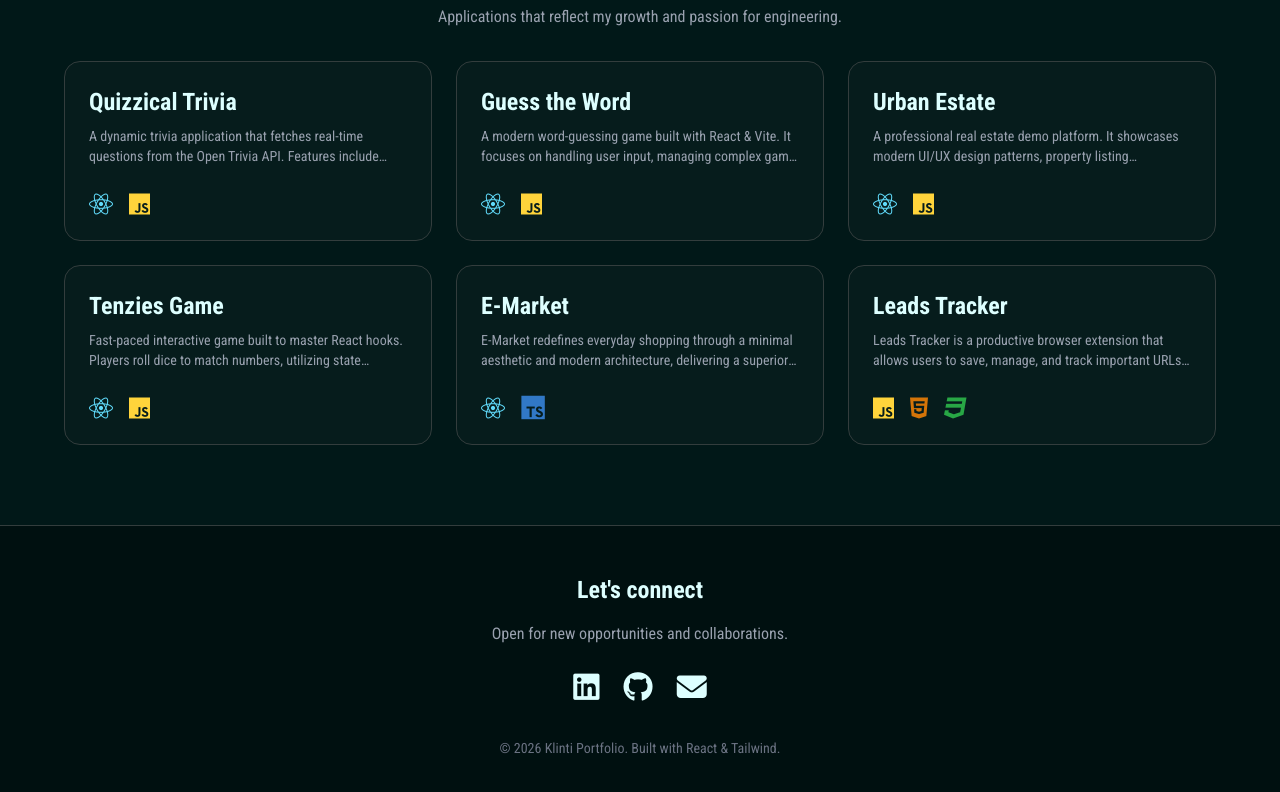
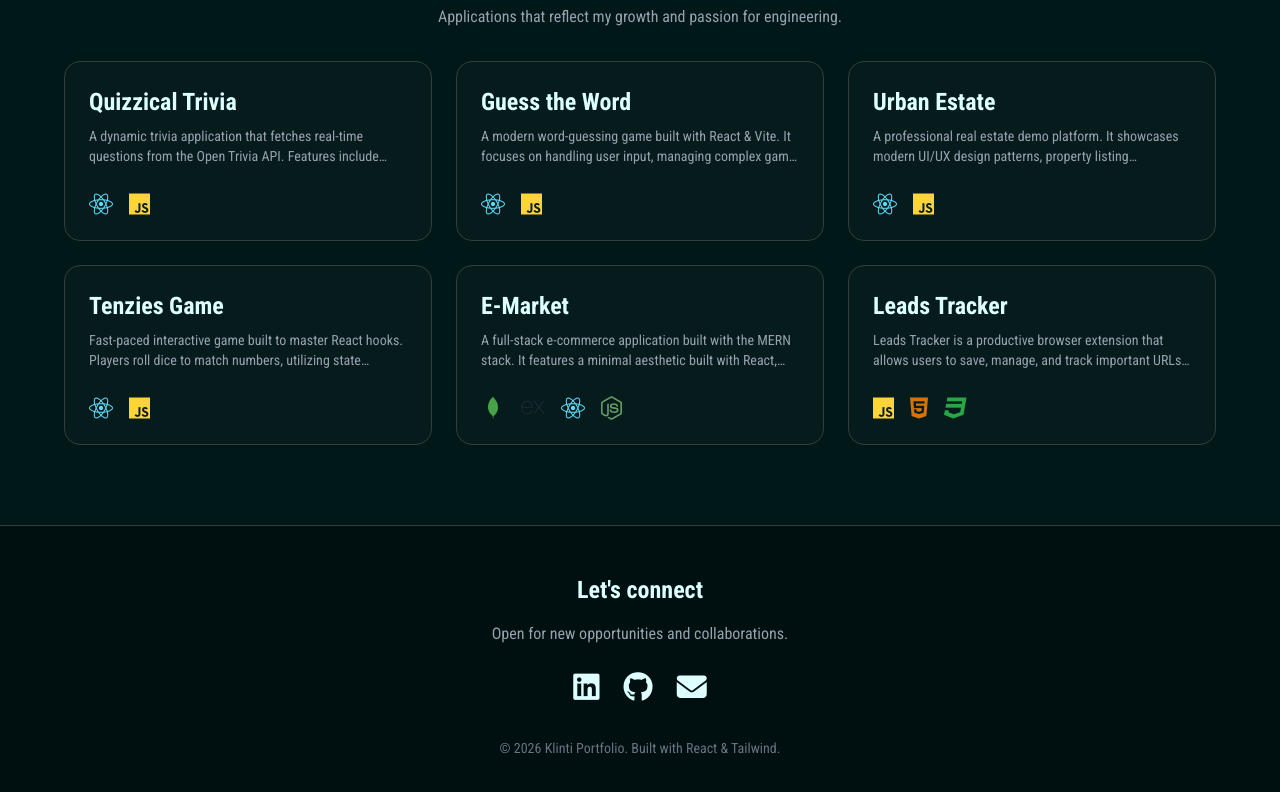
Before and after one commit to Klinti13/Klinti-s-Portfolio, a React (Vite) app: page / in a window 1280 px wide. Shown: the part 1199-1991 px from the top of the page. Built offline with nearby package versions, Linux system fonts and the light colour scheme.

Commit message:
“update”

```diff
--- a/src/App.jsx
+++ b/src/App.jsx
@@ -34,12 +34,17 @@ const projectData = [
     icons: ["fa-brands fa-react text-[#61DBFB]", "fa-brands fa-js text-[#FFD43B]"]
   },
   {
-    id: 5,
-    title: "E-Market",
-    subTitle: "Detailed Description:",
-    description: "E-Market redefines everyday shopping through a minimal aesthetic and modern architecture, delivering a superior view with every click.",
-    link: "https://klinti13.github.io/E-Market/",
-    icons: ["fa-brands fa-react text-[#61DBFB]", "devicon-typescript-plain text-[#3178C6]", "devicon-tailwindcss-original text-[#38BDF8]"]
+  id: 5,
+  title: "E-Market",
+  subTitle: "Detailed Description:",
+  description: "A full-stack e-commerce application built with the MERN stack. It features a minimal aesthetic built with React, powered by a robust Node.js and Express backend, utilizing MongoDB for scalable data management.",
+  link: "https://www.emarketi.store/",
+  icons: [
+    "devicon-mongodb-plain text-[#47A248]",
+    "devicon-express-original text-gray-800",
+    "fa-brands fa-react text-[#61DBFB]",
+    "fa-brands fa-node-js text-[#68A063]"
+  ]
   },
   {
     id: 6,
```
